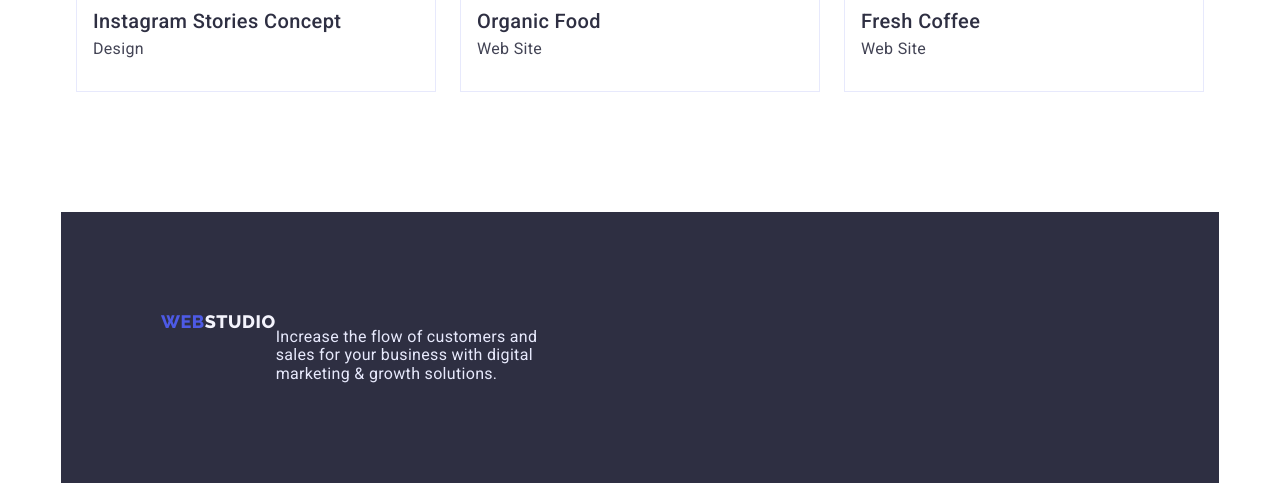
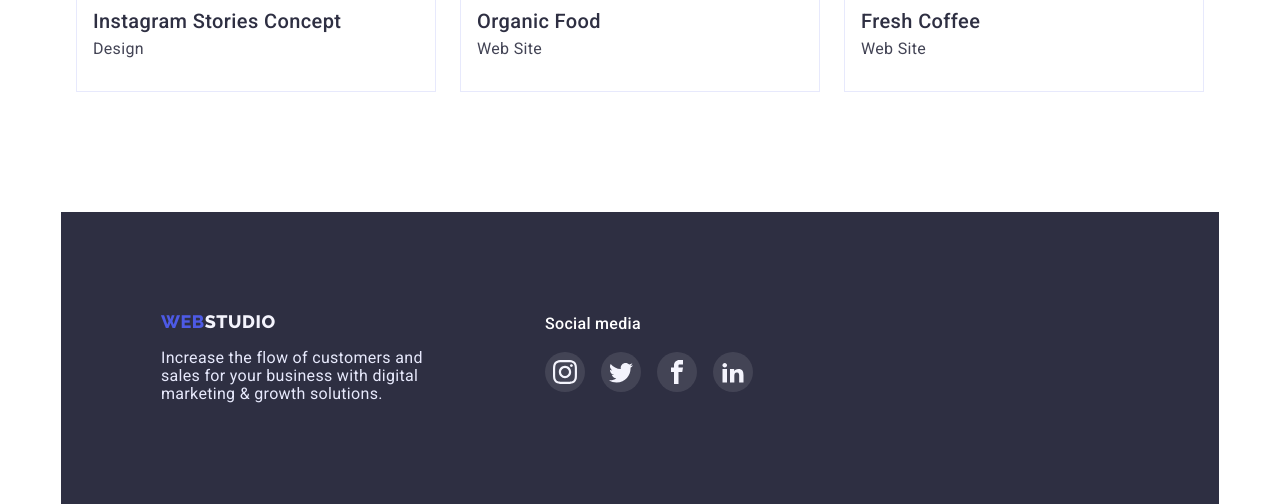
Before and after one commit to Hanhur/goit-markup-hw-04, a plain HTML site: page portfolio.html in a window 1280 px wide. Shown: the part 1555-2059 px from the top of the page. Before the commit the page ends 2038 px from the top, so only its background shows below. Drawn offline with nearby package versions, Linux system fonts and the light colour scheme.

Commit message:
update index html

```diff
--- a/css/style.css
+++ b/css/style.css
@@ -429,6 +429,11 @@ img
 {
     fill: var(--color-cloud);
 }
+.social-link:hover,
+.social-link:focus
+{
+    background-color: var(--color-ocean);
+}
 
 /* Customers */
 .customers
@@ -457,6 +462,7 @@ img
 {
     width: 168px;
     height: 88px;
+    padding: 16px 32px;
     border: 1px solid var(--color-linght-slate);
     border-radius: 4px;
 }
@@ -551,7 +557,6 @@ img
     height: 40px;
     border-radius: 50%;
     background: rgba(255, 255, 255, 0.1);
-    color: var(--color-cloud);
 }
 .footer-link
 {
@@ -561,3 +566,13 @@ img
     justify-content: center;
     align-items: center;
 }
+.footer-link:hover,
+.footer-link:focus
+{
+    border-radius: 50%;
+    background-color: var(--color-linght-slate);
+}
+.footer-icon
+{
+    fill: var(--color-cloud);
+}
--- a/portfolio.html
+++ b/portfolio.html
@@ -112,8 +112,43 @@
     <!-- footer -->
     <footer class="footer">
         <div class="container">
-            <a class="footer-logo" href="./index.html">WEB<span>STUDIO</span></a>
-            <p class="footer-content">Increase the flow of customers and sales for your business with digital marketing & growth solutions.</p>
+            <div class="logo-box">
+                <a class="footer-logo" href="./index.html">WEB<span>STUDIO</span></a>
+                <p class="footer-content">Increase the flow of customers and sales for your business with digital marketing & growth solutions.</p>
+            </div>
+            <div>
+                <h2 class="footer-text">Social media</h2>
+                <ul class="footer-list">
+                    <li class="footer-item">
+                        <a class="footer-link" href="">
+                            <svg class="footer-icon" width="24" height="24">
+                                <use href="./images/icons.svg#icon-instagram"></use>
+                            </svg>
+                        </a>
+                    </li>
+                    <li class="footer-item">
+                        <a class="footer-link" href="">
+                            <svg class="footer-icon" width="24" height="24">
+                                <use href="./images/icons.svg#icon-twitter"></use>
+                            </svg>
+                        </a>
+                    </li>
+                    <li class="footer-item">
+                        <a class="footer-link" href="">
+                            <svg class="footer-icon" width="24" height="24">
+                                <use href="./images/icons.svg#icon-facebook"></use>
+                            </svg>
+                        </a>
+                    </li>
+                    <li class="footer-item">
+                        <a class="footer-link" href="">
+                            <svg class="footer-icon" width="24" height="24">
+                                <use href="./images/icons.svg#icon-linkedin"></use>
+                            </svg>
+                        </a>
+                    </li>
+                </ul>
+            </div>
         </div>
     </footer>
 </body>
```
Also changed, not shown: index.html (+1 -1 lines).
